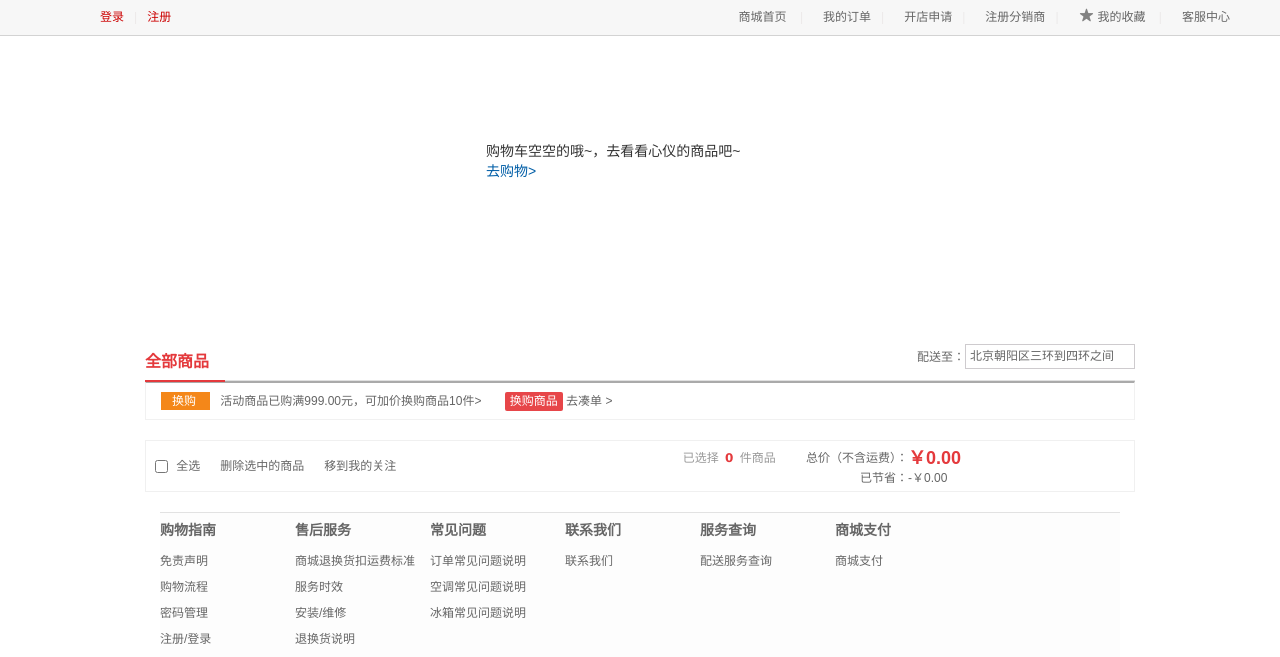
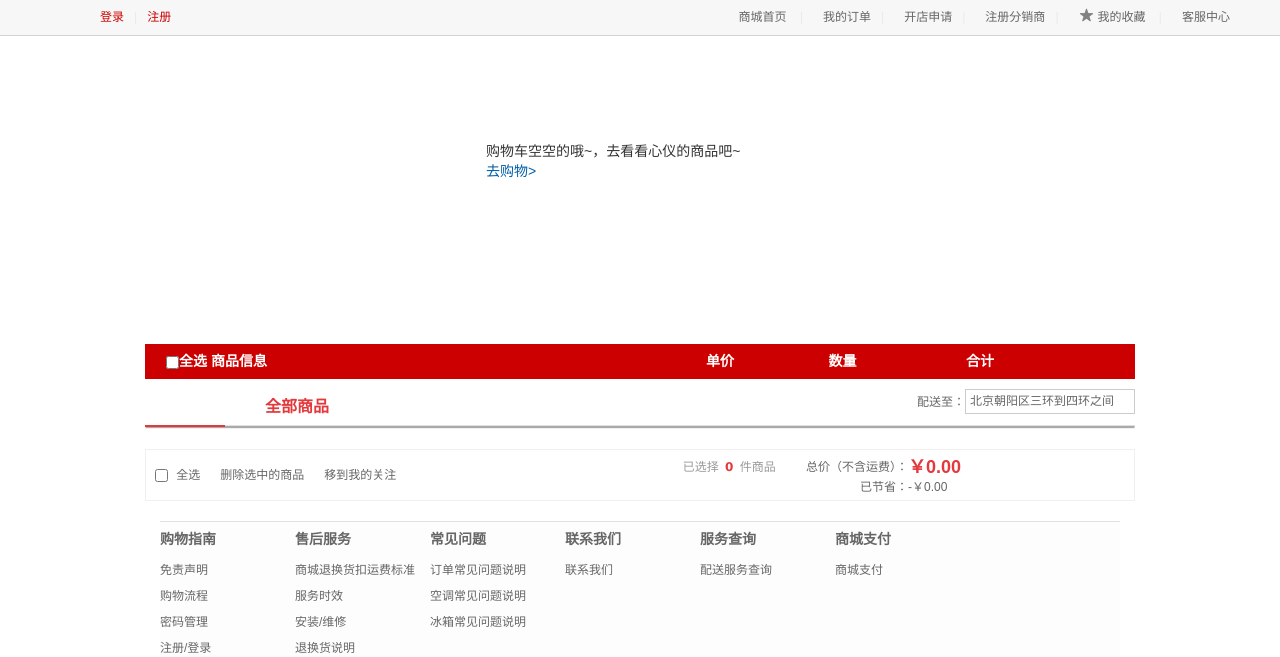
Before and after one commit to yxiaomiao/gree, a PHP site: page /cart.html in a window 1280 px wide. Shown: the top 657 px of the page. Run offline with PHP 8.4, Linux system fonts and the light colour scheme; grey boxes are pictures that could not be loaded.

Commit message:
第六次项目提交（7.11）

```diff
--- a/src/cart.html
+++ b/src/cart.html
@@ -76,6 +76,18 @@
                 </div>
             </div>
             <!--全部商品哪一行-->
+            <div class="list_top">
+                <ul class="font_ff">
+                    <li class="shop_name" style="text-indent: 21px;">
+                        <input type="checkbox" style=" vertical-align: middle;" onclick="checkAll(this)">全选 商品信息
+                    </li>
+                    <li class="wid_150">单价</li>
+
+                    <li class="wid_95">数量</li>
+                    <li class="wid_180">合计</li>
+                    <li class="wid_120">操作</li>
+                </ul>
+            </div>
             <div class="cart-top" style="display: block;">
                 <div class="cart-top-left">
                     <a href=""><em>全部商品</em></a>
@@ -104,7 +116,7 @@
                                     <div class="cart-tbody">
 
                                         <div class="item-list">
-                                            <div class="item-head">
+                                            <!-- <div class="item-head">
                                                 <div class="header-left">
                                                     <a class="header-left-p1" href="">
                                                         <span>
@@ -118,7 +130,7 @@
                                                 <div class="header-price">
                                                     <b></b>
                                                 </div>
-                                            </div>
+                                            </div> -->
                                             <div class="goods-item goods-item-sele" style="display: none;">
                                                 <div class="goods-info">
                                                     <div class="cell b-checkbox">
@@ -150,10 +162,7 @@
                                                     </div>
                                                     <div class="cell b-price">
                                                         <strong>13488.00</strong>
-                                                        <a class="sales-promotion" href="">
-																促销优惠
-																<b></b>
-															</a>
+
                                                         <div class="sales-promotion-dropdown">
                                                         </div>
                                                     </div>
@@ -169,7 +178,8 @@
                                                         <strong>13488.00</strong>
                                                     </div>
                                                     <div class="cell b-action">
-                                                        <a href="javascript:void(0)">删除</a><a href="javascript:void(0)">移到我的关注</a>
+                                                        <a href="javascript:void(0)">删除</a>
+                                                        <a href="javascript:void(0)"></a>
                                                     </div>
                                                 </div>
                                             </div>
--- a/src/css/cart.css
+++ b/src/css/cart.css
@@ -430,10 +430,6 @@
 .goods-item {
     padding: 0 10px 0 40px;
     position: relative;
-}
-
-.goods-item-sele {
-    background: #fff4e8;
 }
 
 .goods-info {
--- a/src/script/js/cart.js
+++ b/src/script/js/cart.js
@@ -27,7 +27,7 @@
             $.each(piclist, function(index, value) { //对于加入购物车的数据进行遍历
                 if (sid == value.picid) {
 
-                    let $clonebox = $('.goods-item:hidden').clone(true, true); //克隆.goods-item里的明细
+                    let $clonebox = $('.goods-item:hidden').clone(true); //克隆.goods-item里的明细
                     $clonebox.find('.goods-pic').find('img').attr('src', value.url) //更改商品图片路径
                     $clonebox.find('.goods-pic').find('a').attr('href', 'http://10.31.158.60/gree/gree/src/details.html?sid=' + value.picid)
                     $clonebox.find('.goods-pic').find('img').attr('sid', value.picid) //给图片添加SID
@@ -58,7 +58,7 @@
     }
 
     //全选商品
-    $('.allsel').on('click', function() { //全选按钮
+    $('.allsel').on('click', function() { //全选按钮on绑定事件适用于动态创建的元素
         if ($('.allsel').prop('checked')) {
             $('.b-checkbox input').prop('checked', true)
         } else {
@@ -76,7 +76,7 @@
         }
         priceall()
     })
-        //商品数量新增
+
 
     $('.quantity-add').on('click', function() {
             console.log($(this).parents('.goods-item').html())
```
Lines whose indentation alone changed are shown as unchanged.
